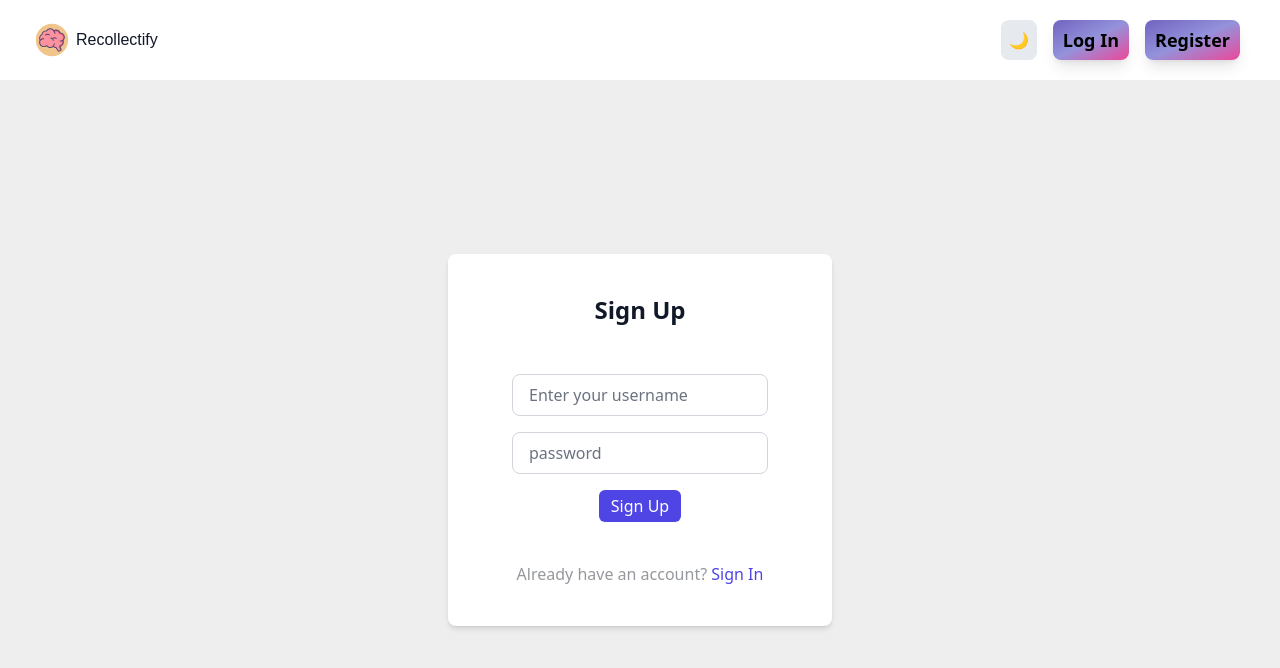
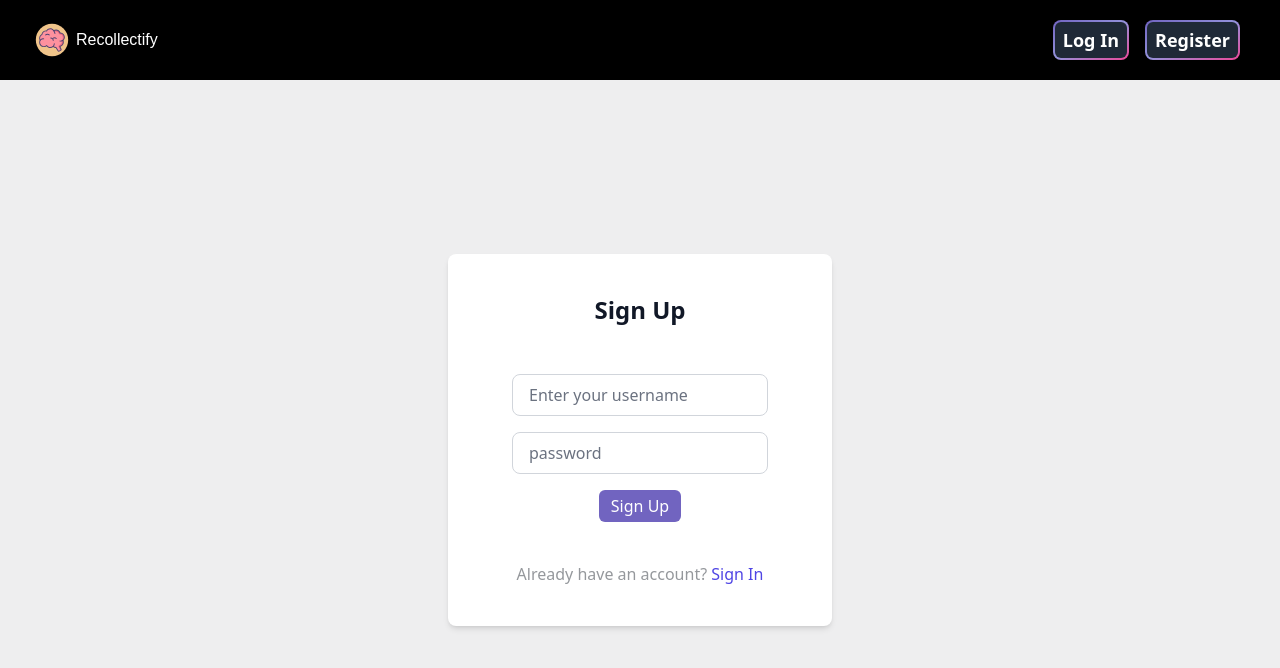
Before and after one commit to Rahban1/brainly-fe, a React (Vite) app: page /signup in a window 1280 px wide. Shown: the top 668 px of the page. Built offline with nearby package versions, Linux system fonts and the light colour scheme; a web font is replaced by a local one.

Commit message:
added brain gif on the home page -2

```diff
--- a/src/App.tsx
+++ b/src/App.tsx
@@ -4,14 +4,12 @@ import { Signin }from './pages/Signin';
 import { Signup } from './pages/Signup';
 import { SharedContent } from './pages/SharedContent';
 import { Home } from './pages/Home';
-import { ThemeProvider } from './context/ThemeContext';
 import { AuthProvider } from './context/AuthContext';
 import { Toaster } from 'react-hot-toast';
 
 function App() {
   return (
     <AuthProvider>
-      <ThemeProvider>
       <Router>
         <Toaster position="top-center" />
         <Routes>
@@ -22,7 +20,6 @@ function App() {
           <Route path="/share/:shareLink" element={<SharedContent/>} />
         </Routes>
       </Router>
-      </ThemeProvider>
     </AuthProvider>
   );
 }
--- a/src/components/Button.tsx
+++ b/src/components/Button.tsx
@@ -10,15 +10,14 @@ interface ButtonProps {
 }
 
 const variantClasses = {
-    "primary" : "bg-[#4F45E4] text-white",
-    "secondary" : "bg-[#DFE7FF] text-[#4F45E4]"
+    "primary" : "bg-purple-600 text-white hover:bg-purple-700",
+    "secondary" : "bg-gray-700 text-purple-400 hover:bg-gray-600"
 }
 
-const defaultStyles = "px-3 py-1 rounded-md font-light flex gap-2 mx-1 "
+const defaultStyles = "px-3 py-1 rounded-md font-light flex gap-2 mx-1"
 
-export function Button({variants, text, startIcon, onclick, loading} : ButtonProps){
-    return <button onClick={onclick} className={variantClasses[variants] + " " + defaultStyles }>
+export function Button({variants, text, startIcon, onclick, loading} : ButtonProps) {
+    return <button onClick={onclick} className={variantClasses[variants] + " " + defaultStyles}>
         {loading ? <Loader/> : <>{startIcon} {text}</> }
-
-        </button>
+    </button>
 }
--- a/src/components/Navbar.tsx
+++ b/src/components/Navbar.tsx
@@ -1,25 +1,19 @@
 import { useNavigate } from "react-router-dom";
-import { useTheme } from "../context/ThemeContext";
 
 export function Navbar() {
     const navigate = useNavigate();
-    const { darkMode, toggleDarkMode } = useTheme();
 
     return (
-        <div className="w-full flex justify-between items-center px-8 py-3 bg-white dark:bg-black ">
+        <div className="w-full flex justify-between items-center px-2 md:px-8 py-3 bg-black">
             <div className="flex justify-center items-center gap-1">
                 <button onClick={() => { navigate('/') }}>
                     <img className="w-10 h-10" src="/brain.svg" alt="logo" />
                 </button>
-                <div onClick={()=> {navigate('/')}} className=" cursor-pointer font-head hidden sm:block text-gray-900 dark:text-white">Recollectify</div>
+                <div onClick={()=> {navigate('/')}} className="cursor-pointer font-head hidden sm:block text-white">
+                    Recollectify
+                </div>
             </div>
             <div className="flex items-center gap-2">
-                <button
-                    onClick={toggleDarkMode}
-                    className="p-2 rounded-lg bg-gray-200 dark:bg-gray-700 text-gray-800 dark:text-white"
-                >
-                    {darkMode ? '🌞' : '🌙'}
-                </button>
                 <button
                     onClick={() => { navigate('/signin')}}
                     className="relative mt-2 ml-2 inline-flex items-center justify-center p-0.5 mb-2 me-2 overflow-hidden text-lg font-semibold rounded-lg group
@@ -30,9 +24,9 @@ export function Navbar() {
                              shadow-lg hover:shadow-xl"
                 >
                     <span className="relative px-2 py-1 transition-all ease-in duration-200
-                                    rounded-md
+                                   rounded-md bg-gray-800
                                    group-hover:bg-opacity-0
-                                   flex items-center gap-2">
+                                   flex items-center gap-2 text-white">
                         Log In
                     </span>
                 </button>
@@ -46,9 +40,9 @@ export function Navbar() {
                              shadow-lg hover:shadow-xl"
                 >
                     <span className="relative px-2 py-1 transition-all ease-in duration-200
-                                    rounded-md
+                                   rounded-md bg-gray-800
                                    group-hover:bg-opacity-0
-                                   flex items-center gap-2">
+                                   flex items-center gap-2 text-white">
                         Register
                     </span>
                 </button>
--- a/src/context/ThemeContext.tsx
+++ /dev/null
@@ -1,45 +0,0 @@
-import { createContext, useContext, useEffect, useState } from 'react';
-
-type ThemeContextType = {
-    darkMode: boolean;
-    toggleDarkMode: () => void;
-};
-
-const ThemeContext = createContext<ThemeContextType | undefined>(undefined);
-
-export function ThemeProvider({ children }: { children: React.ReactNode }) {
-    const [darkMode, setDarkMode] = useState(false);
-
-    useEffect(() => {
-        const isDark = localStorage.getItem('darkMode') === 'true';
-        setDarkMode(isDark);
-    }, []);
-
-    useEffect(() => {
-        if (darkMode) {
-            document.documentElement.classList.add('dark');
-            localStorage.setItem('darkMode', 'true');
-        } else {
-            document.documentElement.classList.remove('dark');
-            localStorage.setItem('darkMode', 'false');
-        }
-    }, [darkMode]);
-
-    const toggleDarkMode = () => {
-        setDarkMode(!darkMode);
-    };
-
-    return (
-        <ThemeContext.Provider value={{ darkMode, toggleDarkMode }}>
-            {children}
-        </ThemeContext.Provider>
-    );
-}
-
-export const useTheme = () => {
-    const context = useContext(ThemeContext);
-    if (context === undefined) {
-        throw new Error('useTheme must be used within a ThemeProvider');
-    }
-    return context;
-};
--- a/src/pages/Home.tsx
+++ b/src/pages/Home.tsx
@@ -15,12 +15,14 @@ export function Home() {
     };
 
     return (
-      <div className='w-full h-screen bg-white dark:bg-black'>
+      <div className='w-full h-full bg-black'>
         <Navbar/>
-        <div className='flex justify-center mt-14 items-center text-center dark:text-white'>
+        <div className='flex justify-center mt-14 items-center text-center text-white'>
           <div>
-            <div className='text-5xl font-head my-2 md:my-4 md:text-7xl'>Your Mind's Archive</div>
-            <div className='text-sm md:text-lg font-body w-[75%] mx-auto text-gray-500 mb-2 md:mb-4'>Save & Revisit Your Favorite things on the Internet Effortlessly</div>
+            <div className='text-5xl font-head my-6 md:my-8 md:text-7xl'>Your Mind's Archive</div>
+            <div className='text-sm md:text-lg font-body w-[75%] mx-auto text-gray-300 mb-6 md:mb-8'>
+                Save & Revisit Your Favorite things on the Internet Effortlessly
+            </div>
             <div className='flex justify-center flex-col gap-2'>
                 <button
                     onClick={handleStartCollecting}
@@ -34,7 +36,7 @@ export function Home() {
                     <span className="relative px-8 py-3 transition-all ease-in duration-200
                                     rounded-md
                                    group-hover:bg-opacity-0
-                                   flex items-center gap-2">
+                                   flex items-center gap-2 text-white">
                         <svg
                             className="w-5 h-5 group-hover:translate-x-1 transition-transform"
                             fill="none"
@@ -55,10 +57,6 @@ export function Home() {
                 <div className='w-[66%] mx-auto'>
                     <img src="https://media1.giphy.com/media/v1.Y2lkPTc5MGI3NjExZ3AxbjQ5YnZ5YnF6dTczMG5wMDA4eXR5Z28xbXpvOGNuOHgzcHRzaSZlcD12MV9pbnRlcm5hbF9naWZfYnlfaWQmY3Q9Zw/YS57N6teaevJASvcMA/giphy.gif" alt="" />
                 </div>
-                {/* <div className='w-[60%] mx-auto'>
-                  <Brain/>
-
-                </div> */}
             </div>
           </div>
         </div>
--- a/tailwind.config.js
+++ b/tailwind.config.js
@@ -4,7 +4,6 @@ export default {
     "./index.html",
     "./src/**/*.{js,ts,jsx,tsx}",
   ],
-  darkMode: 'class',
   theme: {
     extend: {
       fontFamily : {
```
Lines whose indentation alone changed are shown as unchanged.
